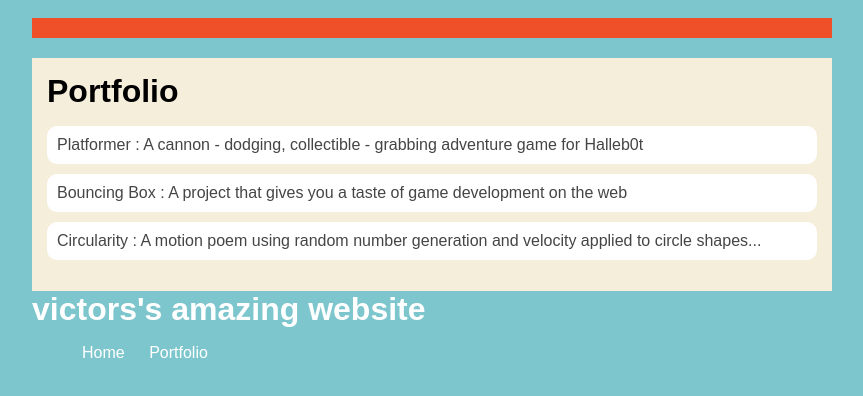
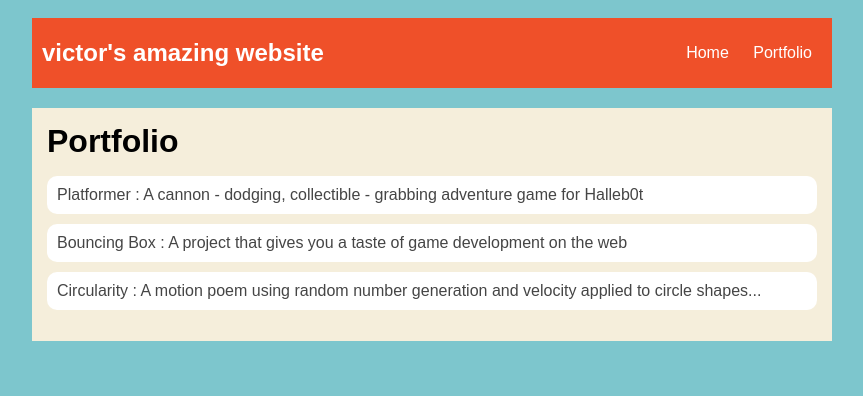
Before and after one commit to victorch1/victorch1.GitHub.io, a plain HTML site: page portfolio.html in a window 1280 px wide. Shown: the whole page, without its empty margins (208-1071 px from the left). Drawn offline with Linux system fonts and the light colour scheme.

Commit message:
add portfolio.html file

```diff
--- a/portfolio.html
+++ b/portfolio.html
@@ -3,34 +3,34 @@
 
 <head>
   <title>victor's website</title>
-<link rel="stylesheet"
-href="style.css">
+  <link rel="stylesheet" href="style.css">
 </head>
 
 <body>
   <div id="all-contents">
     <nav>
-      <!-- Nav stuff here-->
-    </nav>
+      <h1>victor's amazing website</h1>
+      <ul id="nav-ul">
+        <li class="nav-li">
+          <a class="nav-a" href="index.html">Home</a>
+        </li>
+        <li class="nav-li">
+          <a class="nav-a" href="portfolio.html">Portfolio</a>
+        </li>
+      </ul>    </nav>
     <main>
       <div class="content">
         <h1>Portfolio</h1>
         <ul id="portfolio">
-          <li><a href="projects/platformer/">Platformer : A cannon - dodging, collectible - grabbing adventure game for Halleb0t</a></li>
-    <li><a href="projects/bouncing-box/">Bouncing Box : A project that gives you a taste of game development on the web </a></li>
-    <li><a href="projects/circularity/">Circularity : A motion poem using random number generation and velocity applied to circle shapes...</a></li>
+          <li><a href="projects/platformer/">Platformer : A cannon - dodging, collectible - grabbing adventure game for
+              Halleb0t</a></li>
+          <li><a href="projects/bouncing-box/">Bouncing Box : A project that gives you a taste of game development on
+              the web </a></li>
+          <li><a href="projects/circularity/">Circularity : A motion poem using random number generation and velocity
+              applied to circle shapes...</a></li>
         </ul>
       </div>
     </main>
-    <h1>victors's amazing website</h1>
-    <ul id="nav-ul">
-      <li class="nav-li">
-        <a class="nav-a" href="index.html">Home</a>
-      </li>
-      <li class="nav-li">
-        <a class="nav-a" href="portfolio.html">Portfolio</a>
-      </li>
-    </ul>
     </nav>
   </div>
 </body>
```
